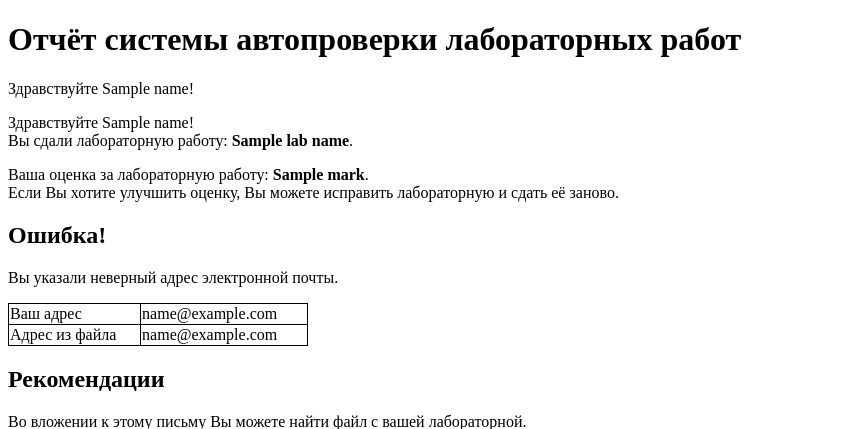
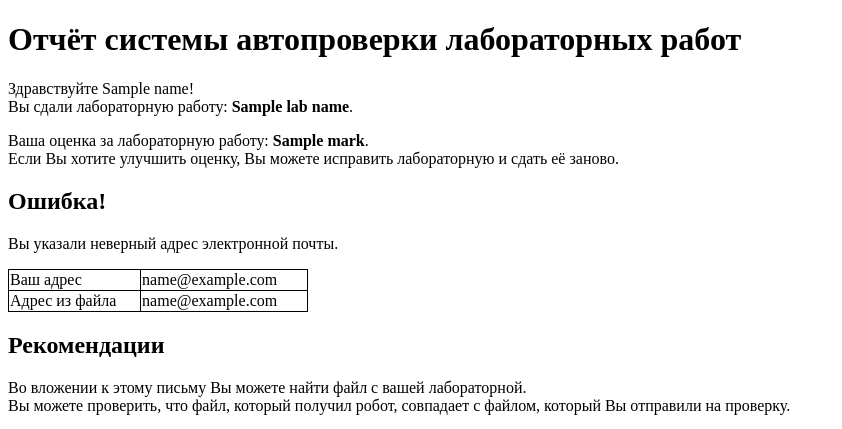
Before and after one commit to cher-di/PTAGrader, a Python web app: template res/templates/wrong_email.html in a window 1280 px wide. Shown: the top 429 px of the page, without its empty margins (0-842 px from the left). Run offline with Jinja, Linux system fonts and the light colour scheme; the template is opened without the code that fills it: most values are stand-ins (such as "Sample title", 1, 10 or a date in 2020).

Commit message:
Fixed wrong_email.html

```diff
--- a/res/templates/wrong_email.html
+++ b/res/templates/wrong_email.html
@@ -18,7 +18,6 @@
 </head>
 <body>
 <h1>Отчёт системы автопроверки лабораторных работ</h1>
-<p>Здравствуйте {{name}}!</p>
 <p>
     Здравствуйте {{name}}!<br>
     Вы сдали лабораторную работу: <b>{{lab_name}}</b>.<br>
@@ -39,7 +38,6 @@
         <td>{{extracted_email}}</td>
     </tr>
 </table>
-</p>
 <h2>Рекомендации</h2>
 <p>
     Во вложении к этому письму Вы можете найти файл с вашей лабораторной.<br>
```
